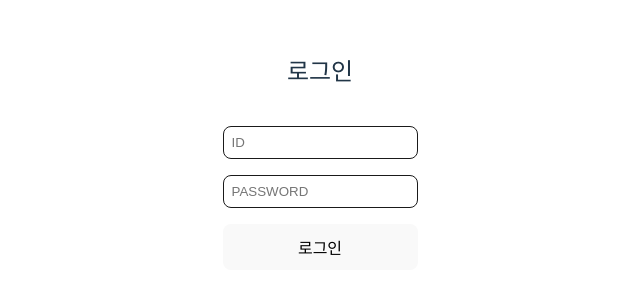
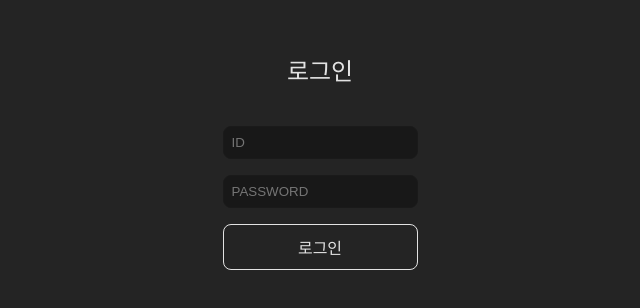
Before and after one commit to son9son9/dozn-recruit-challenge, a React (Vite) app: page /login in a window 1280 px wide. Shown: the part 248-556 px from the top of the page, without its empty margins (320-960 px from the left). Built offline with nearby package versions, Linux system fonts and the light colour scheme.

Commit message:
Fix: CSS 스타일 수정

```diff
--- a/src/components/list/List.module.scss
+++ b/src/components/list/List.module.scss
@@ -23,7 +23,7 @@
     }
     th {
       text-align: start;
-      background-color: #222832;
+      background-color: #323569;
     }
     th,
     td {
--- a/src/components/login/Login.module.scss
+++ b/src/components/login/Login.module.scss
@@ -7,7 +7,7 @@
     input {
       color: rgba(255, 255, 255, 0.87);
       padding: 0.5rem;
-      //   background-color: transparent;
+      background-color: #181818;
       border: 1px solid #1a1a1a;
       border-radius: 8px;
     }
--- a/src/index.css
+++ b/src/index.css
@@ -4,7 +4,7 @@
   font-weight: 400;
 
   color-scheme: light dark;
-  color: rgba(255, 255, 255, 0.87);
+  color: #ffffffde;
   background-color: #242424;
 
   font-synthesis: none;
@@ -37,12 +37,13 @@ h1 {
 
 button {
   border-radius: 8px;
-  border: 1px solid transparent;
+  border: 1px solid #ffffffde;
   padding: 0.6em 1.2em;
   font-size: 1em;
   font-weight: 500;
   font-family: inherit;
-  background-color: #1a1a1a;
+  background-color: transparent;
+  color: #ffffffde;
   cursor: pointer;
   transition: border-color 0.25s;
 }
@@ -54,7 +55,7 @@ button:focus-visible {
   outline: 4px auto -webkit-focus-ring-color;
 }
 
-@media (prefers-color-scheme: light) {
+/* @media (prefers-color-scheme: light) {
   :root {
     color: #213547;
     background-color: #ffffff;
@@ -65,4 +66,4 @@ button:focus-visible {
   button {
     background-color: #f9f9f9;
   }
-}
+} */
```
Also changed, not shown: src/assets/pinned.svg.
